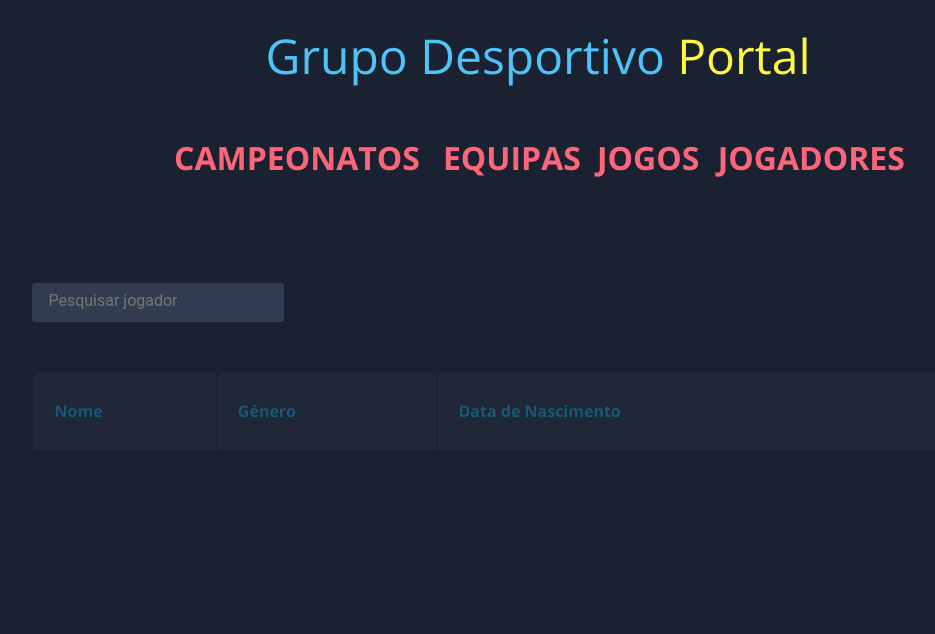
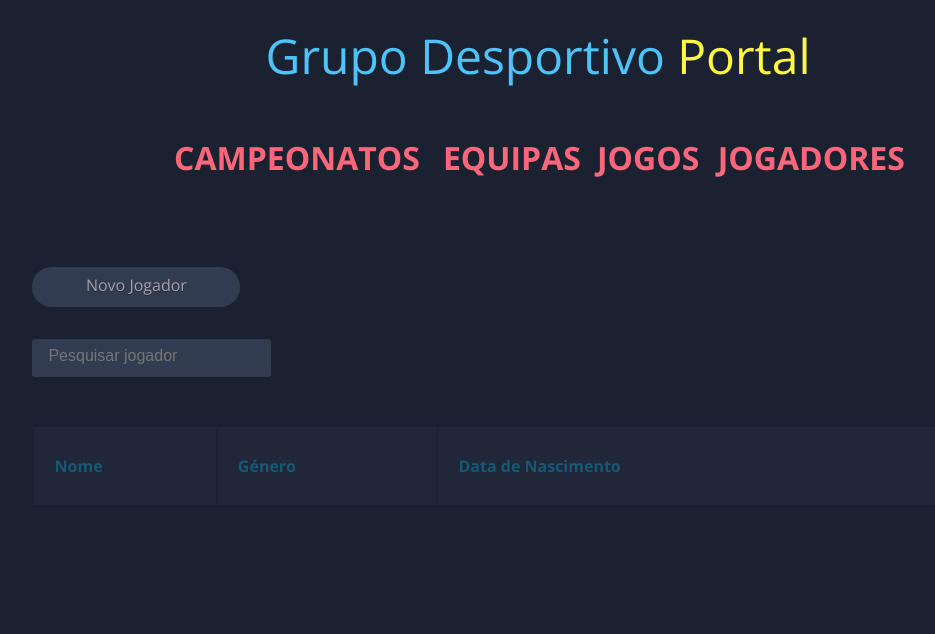
Before and after one commit to OliveiraRP/django-webapp, a Django app: page /jogadores/ in a window 1280 px wide. Shown: the top 634 px of the page, without its empty margins (102-1037 px from the left). Run offline with Django 3.2, Linux system fonts and the light colour scheme; data that the repository does not hold is empty.

Commit message:
Added insert method

```diff
--- a/src/webapp/jogadores/forms.py
+++ b/src/webapp/jogadores/forms.py
@@ -1,4 +1,11 @@
 from django import forms
+from .models import Jogador
+
+class JogadorForm(forms.ModelForm):
+	class Meta:
+		model = Jogador
+		exclude = ['jogador_id']
+
 
 class SearchJogadorForm(forms.Form):
 		nome = forms.CharField(label='',
--- a/src/webapp/jogadores/views.py
+++ b/src/webapp/jogadores/views.py
@@ -1,5 +1,6 @@
 from django.shortcuts import render
-from .forms import SearchJogadorForm
+from django.db import connection
+from .forms import JogadorForm, SearchJogadorForm
 from .models import Jogador
 
 # Create your views here.
@@ -8,8 +9,7 @@
 	form = SearchJogadorForm()
 	if request.method == 'POST': # Search Form
 		form = SearchJogadorForm(request.POST)
-		query = "SELECT * FROM search_jogador('" + request.POST['nome'] + "')"
-		objects_jogadores = Jogador.objects.raw(query)
+		objects_jogadores = Jogador.objects.raw("SELECT * FROM search_jogador('" + request.POST['nome'] + "')")
 
 	else:
 		objects_jogadores = Jogador.objects.all()
@@ -22,11 +22,29 @@
 	return render(request, "jogadores/table.html", context)
 
 
-def dynamic_jogador_view(request, id):
+def profile_jogador_view(request, id):
 
 	jogador = Jogador.objects.get(jogador_id=id)
 	context = {
 		"jogador": jogador
 	}
 
-	return render(request, "jogadores/perfil.html", context)
+	return render(request, "jogadores/profile.html", context)
+
+
+def new_jogador_view(request):
+
+	form = JogadorForm(request.POST or None)
+	if form.is_valid():
+		nome = form.cleaned_data['nome']
+		genero = form.cleaned_data['genero']
+		datanasc = str(form.cleaned_data['datanasc'])
+		with connection.cursor() as cursor:
+			cursor.execute("CALL insert_jogador('" + nome + "','" + genero + "','" + datanasc + "')")
+
+
+	context = {
+		'form': form
+	}
+
+	return render(request, "jogadores/new.html", context)
--- a/src/webapp/static/style.css
+++ b/src/webapp/static/style.css
@@ -30,6 +30,17 @@
   line-height:1em;
   padding-bottom: 2em;
   color: #FB667A;
+}
+
+h3 {
+  font-size:2em;
+  font-weight: 500;
+  margin: 0 auto;
+  width: 80%;
+  text-align: left;
+  display: block;
+  line-height:1em;
+  color: #185875;
 }
 
 h2 a {
@@ -107,12 +118,11 @@
   overflow: hidden;
   width: 80%;
   margin: 0 auto;
-  padding: 0 0 2em 0;
+  padding: 1em 0 2em 0;
 }
 
 input[type=text] {
-  font-family: 'Roboto', sans-serif;
-  color: #333;
+  color: #A7A1AE;
   font-size: 1rem;
   padding: 0.5rem 1rem;
   border-radius: 0.2rem;
@@ -126,3 +136,72 @@
 input[type=submit] {
   display: none;
 }
+
+
+input[type=submit].modelForm {
+  display: block;
+  width: 8em;
+  font-weight:300;
+  color:#A7A1AE;
+  text-align:center;
+  background-color:#323C50;
+}
+
+
+a.button4{
+  display: block;
+  width: 13em;
+  padding:0.3em 1.2em 0.5em;
+  margin-left: 10%;
+  border:0.16em solid rgba(255,255,255,0);
+  border-radius:2em;
+  box-sizing: border-box;
+  text-decoration:none;
+  font-weight:300;
+  color:#A7A1AE;
+  text-shadow: 0 0.04em 0.04em rgba(0,0,0,0.35);
+  text-align:center;
+  transition: all 0.2s;
+  background-color:#323C50;
+  align-items: center;
+}
+a.button4:hover{
+  border-color: rgba(255,255,255,1);
+}
+@media all and (max-width:30em){
+  a.button4{
+    display:block;
+    margin:0.2em auto;
+  }
+}
+
+
+
+
+a.button5{
+  text-align: center;
+  margin-left: 10%;
+  width: 15em;
+  display: block;
+  padding: 0 0 8em 0;
+  height: 1em;
+ border:0.16em solid rgba(255,255,255,0);
+ border-radius:2em;
+ box-sizing: border-box;
+ text-decoration:none;
+ font-weight:300;
+ color:#A7A1AE;
+ text-shadow: 0 0.04em 0.04em rgba(0,0,0,0.35);
+ text-align:center;
+ transition: all 0.2s;
+ background-color:#323C50;
+}
+a.button5:hover{
+ border-color: rgba(255,255,255,1);
+}
+@media all and (max-width:30em){
+ a.button5{
+  display:block;
+  margin:0.2em auto;
+ }
+}
--- a/src/webapp/templates/jogadores/table.html
+++ b/src/webapp/templates/jogadores/table.html
@@ -1,6 +1,9 @@
 {% extends 'index.html' %}
 
 {% block content %}
+
+<a href="novo" class="button4">Novo Jogador</a>
+
 
 <form method="POST"> {% csrf_token %}
 	{{ form.as_p }}
--- a/src/webapp/webapp/urls.py
+++ b/src/webapp/webapp/urls.py
@@ -20,7 +20,7 @@
 from campeonatos.views import table_campeonatos_view
 from jogos.views import table_jogos_view
 from equipas.views import table_equipas_view
-from jogadores.views import table_jogadores_view, dynamic_jogador_view
+from jogadores.views import table_jogadores_view, profile_jogador_view, new_jogador_view
 
 urlpatterns = [
 	path('', index_view, name='index'),
@@ -28,6 +28,7 @@
     path('jogos/', table_jogos_view, name='jogos'),
     path('equipas/', table_equipas_view, name='equipas'),
     path('jogadores/', table_jogadores_view, name='jogadores'),
-    path('jogadores/<int:id>', dynamic_jogador_view, name="jogador"),
+    path('jogadores/<int:id>', profile_jogador_view, name="perfil_jogador"),
+    path('jogadores/novo', new_jogador_view, name="novo_jogador"),
     path('admin/', admin.site.urls),
 ]
```
Also changed, not shown: src/webapp/templates/jogadores/new.html (added, +12 -0 lines), src/webapp/templates/jogadores/profile.html (renamed from src/webapp/templates/jogadores/perfil.html).
